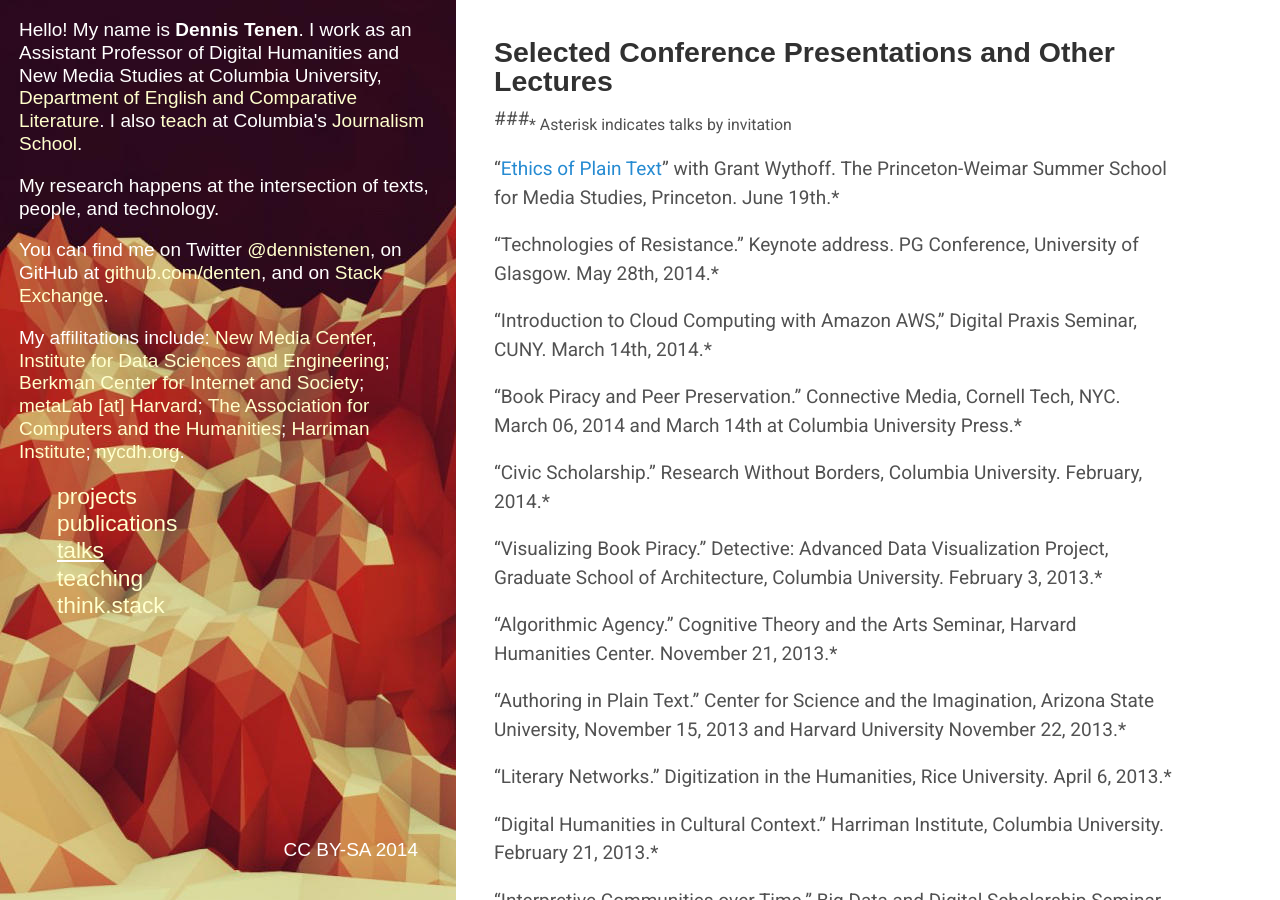
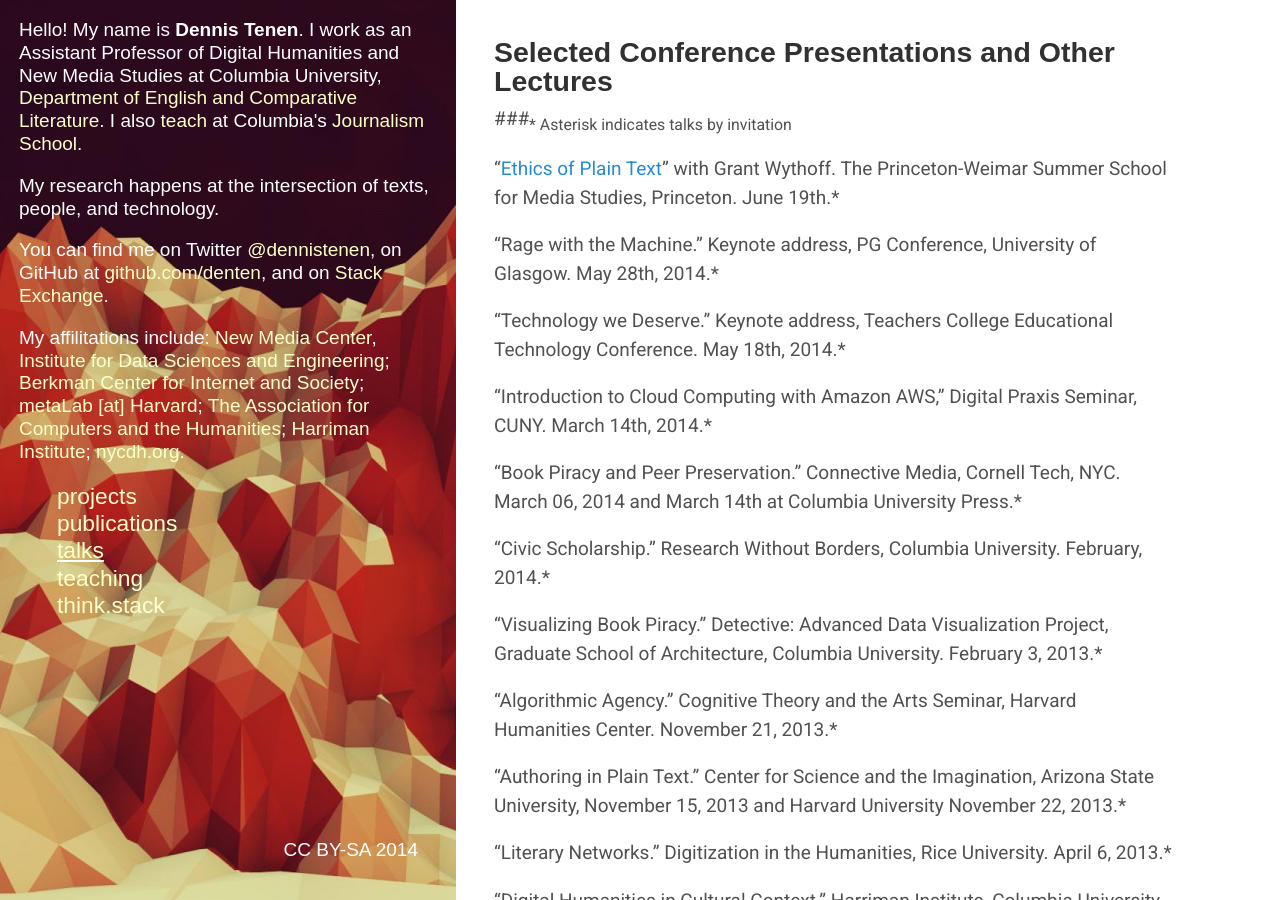
Before and after one commit to denten/denten.github.io, a Jekyll site: the page built from _pages/category-pages/talks.md, in a window 1280 px wide and 900 px high. Built offline with Jekyll 4.4.1, drawn with Linux system fonts in a browser that asks for light colours; some web fonts are replaced.

Commit message:
update talks

```diff
--- a/_includes/CV/06-talks.md
+++ b/_includes/CV/06-talks.md
@@ -5,7 +5,9 @@
 
 "[Ethics of Plain Text](http://dhcolumbia.github.io/pandoc-workflow/talks/plain-text/slides/presi.slides.html)" with Grant Wythoff. The Princeton-Weimar Summer School for Media Studies, Princeton. June 19th.\*
 
-"Technologies of Resistance." Keynote address. PG Conference, University of Glasgow. May 28th, 2014.\*
+"Rage with the Machine." Keynote address, PG Conference, University of Glasgow. May 28th, 2014.\*
+
+"Technology we Deserve." Keynote address, Teachers College Educational Technology Conference. May 18th, 2014.\*
 
 "Introduction to Cloud Computing with Amazon AWS," Digital Praxis Seminar, CUNY. March 14th, 2014.\*
 
```
